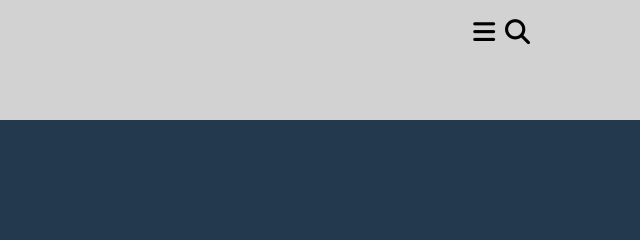
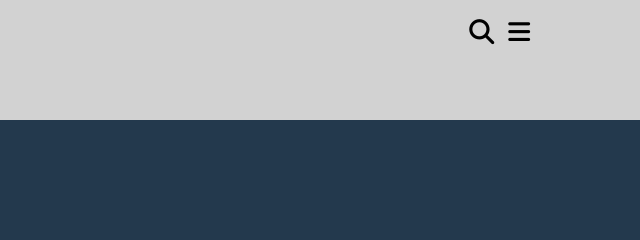
Before and after one commit to Andriy-24/HtmlAnd, a plain HTML site: page Lesson 3/Lesson 3.2/index.html in a window 1280 px wide. Shown: the top 240 px of the page, 640-1280 px from the left. Drawn offline with Linux system fonts and the light colour scheme.

Commit message:
fix menu

```diff
--- a/Lesson 3/Lesson 3.2/index.html
+++ b/Lesson 3/Lesson 3.2/index.html
@@ -15,8 +15,8 @@
         <div class="left-block"></div></div>
     <div class="right-menu">
     <div class="buttons-block">
-        <i class="fa-solid fa-bars"></i>
-        <i class="fa-solid fa-magnifying-glass"></i></div></div></div>
+        <i class="fa-solid fa-magnifying-glass"></i>
+        <i class="fa-solid fa-bars"></i></div></div></div>
 <div class="main">
   <div class="blocks">
     <div class="block block1"></div>
--- a/Lesson 3/Lesson 3.2/main.css
+++ b/Lesson 3/Lesson 3.2/main.css
@@ -33,7 +33,6 @@ body{
     margin-right: 100px;
 }
 .buttons-block{
-    display: flex;
     background: #D2D2D2FF;
 }
 .fa-bars,.fa-magnifying-glass{
```
